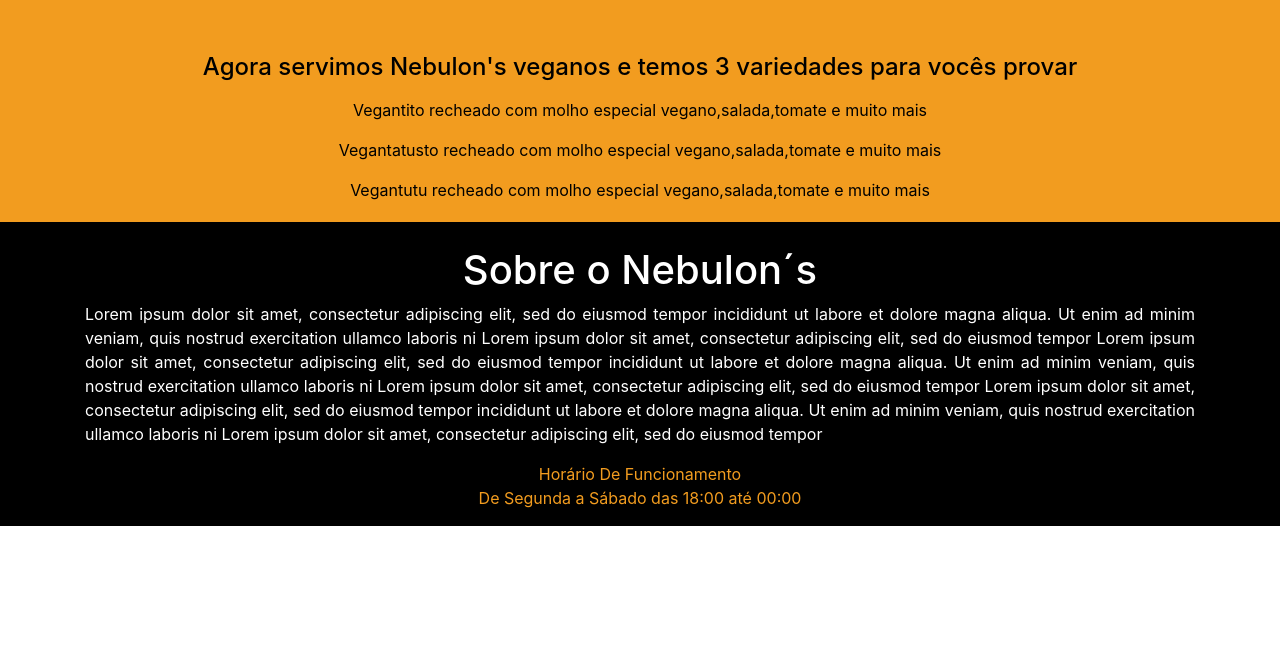
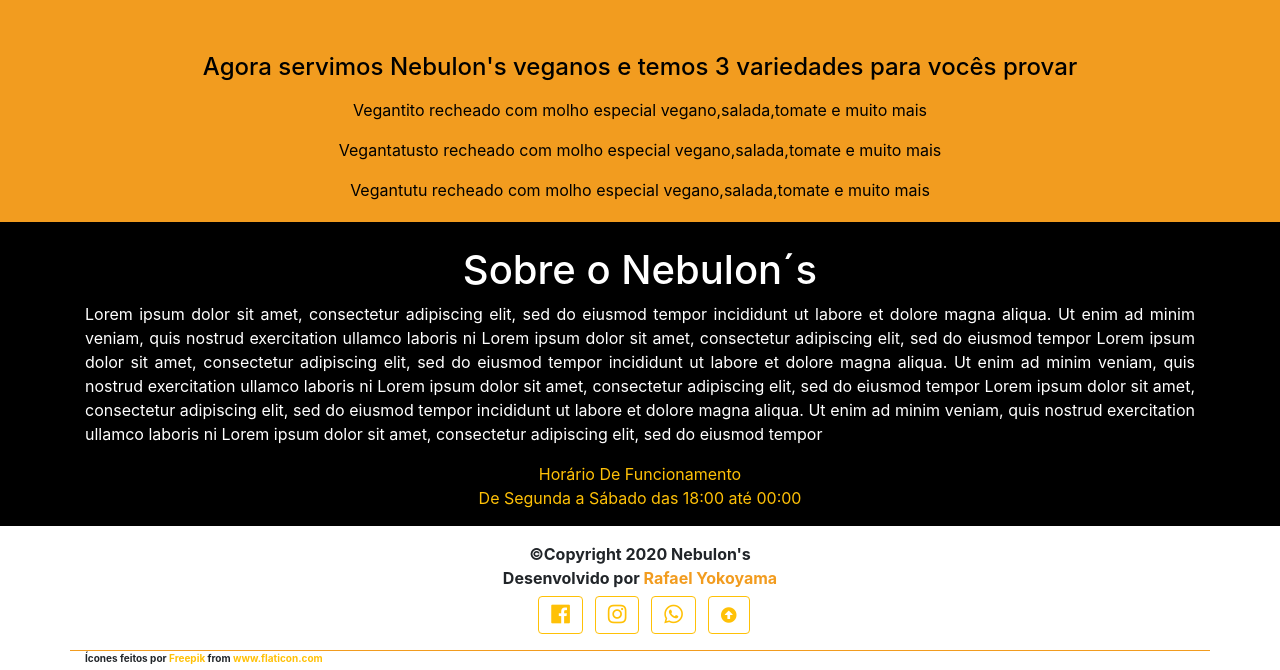
Before and after one commit to Rafael-Yokoyama/Nebulon-s, a plain HTML site: page index.html in a window 1280 px wide. Shown: the part 4399-5069 px from the top of the page. Before the commit the page ends 4925 px from the top, so only its background shows below. Drawn offline with nearby package versions, Linux system fonts and the light colour scheme.

Commit message:
feito o rodapé

```diff
--- a/css/style.css
+++ b/css/style.css
@@ -278,5 +278,29 @@ div ul li a:hover {
 }
 
 .funcionamento-sobre {
-  color:#f29c1f;
+  color:#ffc107;
 }
+footer{
+  font-weight: bold;
+  background:white;
+
+}
+.itens{
+  margin-top: -10px;
+
+}
+.atribuicao{  font-size:10px;
+
+}
+.atribuicao a{
+
+  color:#ffc107;
+}
+.desenvolvedor a {
+  color:#F29C1F;
+
+}
+.desenvolvedor a:hover{
+  color:#F29C1F;
+  text-decoration: none;
+}
--- a/index.html
+++ b/index.html
@@ -623,6 +623,7 @@
                Lorem ipsum dolor sit amet, consectetur adipiscing elit, sed do eiusmod tempor
 
 
+
           </p>
 
           <p class="funcionamento-sobre">
@@ -636,6 +637,34 @@
      </div>
 
    </section>
+    <footer class="pb-1">
+      <div class="container desenvolvedor">
+        <p class="text-center pt-3">
+          &copy;Copyright 2020 Nebulon's <br>
+         Desenvolvido por
+         <a href="">Rafael Yokoyama</a>
+      </div>
+      <div class="text-center itens">
+        <a href="" class="btn btn-outline-warning ml-2" target="_blank">
+          <i class="fab fa-facebook fa-lg"></i>
+        </a>
+        <a href="" class="btn btn-outline-warning ml-2" target="_blank">
+          <i class="fab fa-instagram fa-lg"></i>
+        </a>
+        <a href="" class="btn btn-outline-warning ml-2" target="_blank">
+          <i class="fab fa-whatsapp fa-lg"></i>
+        </a>
+        <a href="#home" class="btn btn-outline-warning ml-2 " target="_blank">
+          <i class="fas fa-arrow-alt-circle-up"></i>
+        </a>
+      </div>
+        </p>
+
+        <div class="container" style=" border-top:1px solid #F29C1F;">
+          <div class=" atribuicao     ">Ícones feitos por <a href="https://www.flaticon.com/br/autores/freepik" title="Freepik" target="_blank">Freepik</a> from <a href="https://www.flaticon.com/br/" title="Flaticon" target="_blank">www.flaticon.com</a></div>
+        </div>
+
+    </footer>
 
 
 
```
